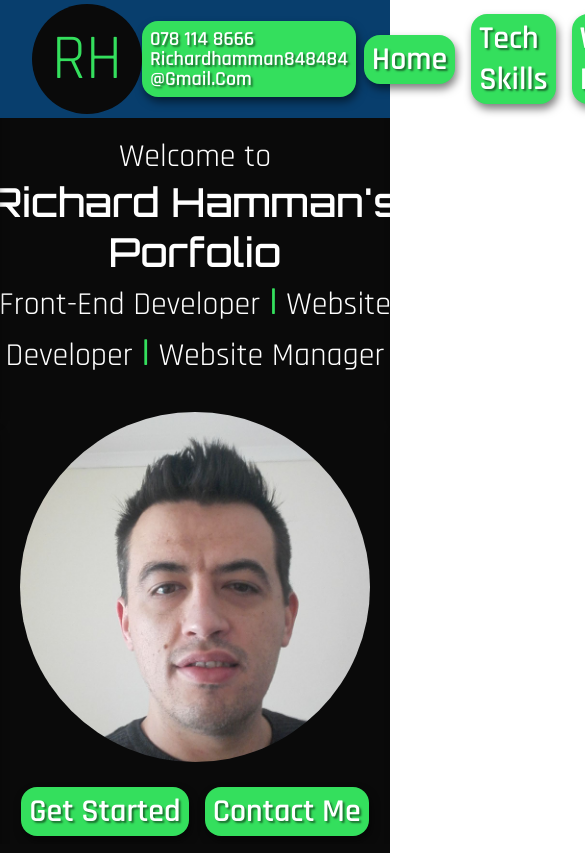
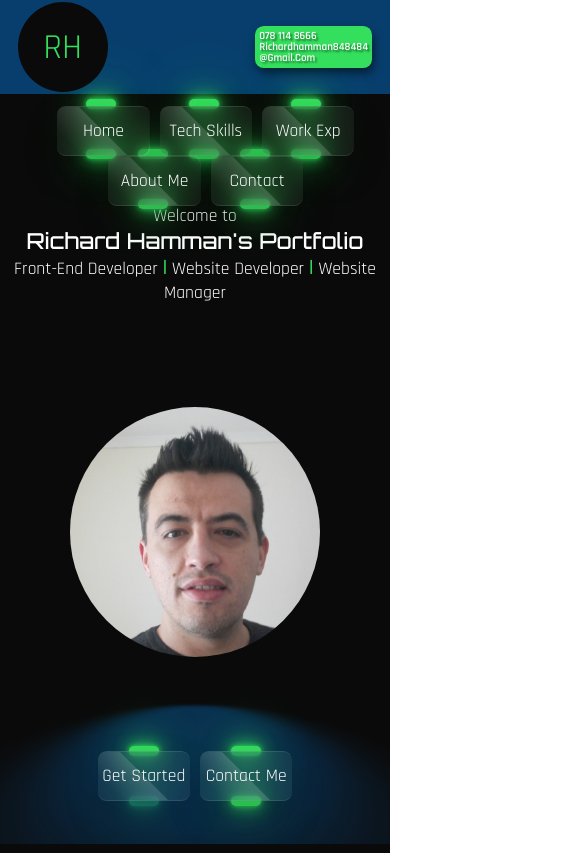
Before and after one commit to Richard-Hamman/Portfolio, a website built with Vite: page index.html in a window 390 px wide. Shown: the top 853 px of the page, 585 px wide, since content can reach past the window. Built offline with nearby package versions, Linux system fonts and the light colour scheme; some packages are replaced by stand-ins of ours.

Commit message:
fixed mobile responsive issues

```diff
--- a/index.html
+++ b/index.html
@@ -54,11 +54,16 @@
         <a href="mailto:richardhamman848484@gmail.com" aria-label="Richard's Email address" title="Email Richard Here" target="blank" class="leading-none text-[var(--white)] text-shadow-[var(--textShadow)]">richardhamman848484<br>@gmail.com</a>
       </div>
       <div class="navbar flex justify-center items-center" aria-label="Website Page Section Options">
-        <a href="" class="btn" aria-label="Go To Home Page" title="Go To Home Page">home</a>
-        <a href="#tech" class="btn" aria-label="Go To Technical Skills Section" title="Go To Technical Skills Section">tech skills</a>
-        <a href="#work" class="btn" aria-label="Go To Work Experience Section" title="Go To Work Experience Section">work exp</a>
-        <a href="#about" class="btn" aria-label="Go To About Me Section" title="Go To About Me Section">about me</a>
-        <a href="#contact" class="btn" aria-label="Go To Contact Me Section" title="Go To Contact Me Section">contact</a>
+        <div class="btn"><a href="index.html" aria-label="Go To Home Page" title="Go To Home Page">home</a></div>
+        <div class="btn"><a href="#tech" aria-label="Go To Technical Skills Section" title="Go To Technical Skills Section">tech skills</a></div>
+        <div class="btn"><a href="#work" aria-label="Go To Work Experience Section" title="Go To Work Experience Section">work exp</a></div>
+        <div class="btn"><a href="#about" aria-label="Go To About Me Section" title="Go To About Me Section">about me</a></div>
+        <div class="btn"><a href="#contact" aria-label="Go To Contact Me Section" title="Go To Contact Me Section">contact</a></div>
+
+
+
+
+
       </div>
     </nav>
     <!-- hero -->
@@ -66,29 +71,38 @@
       <div class="hero-content-box grid grid-cols-[repeat(auto-fit,minmax(30rem,1fr))] gap-y-[1rem] place-items-center opacity-0">
         <div class="content flex flex-col justify-center items-center text-center p-[1rem]">
           <p class="text-[var(--white)] text-[var(--text-size)] font-[var(--rajdhani)]">Welcome to</p>
-          <h1 class="text-[var(--white)] text-[var(--heading-size)] font-[var(--orbitron)]">Richard Hamman's Porfolio</h1>
+          <h1 class="text-[var(--white)] text-[var(--heading-size)] font-[var(--orbitron)]">Richard Hamman's Portfolio</h1>
           <p>Front-End Developer <span class="text-[var(--primary)] text-[2.5rem]">|</span> Website Developer <span class="text-[var(--primary)] text-[2.5rem]">|</span> Website Manager</p>
         </div>
         <div class="image-box flex justify-center items-center h-[350px] w-[350px] rounded-full overflow-hidden">
-          <img src="./images/Richard.jpeg" alt="hero img">
+          <img src="./images/Richard.jpeg" loading="lazy" alt="hero img">
         </div>
         <div class="btns flex gap-2">
-          <a href="#tech" class="btn">Get Started</a>
-          <a href="#contact" class="btn">Contact Me</a>
+          <div class="btn">
+            <a href="#tech">Get Started</a>
+          </div>
+          <div class="btn">
+            <a href="#contact">Contact Me</a>
+          </div>
+
           <!-- <a href="" class="btn">Nother btn</a> -->
         </div>
       </div>
 
       <div class="overlay inset-0 z-[2] flex flex-wrap">
         <div class="overlay-corner top-left">
-        <p>“Crafting seamless web experiences”</p></div>
+          <p>“Crafting seamless web experiences”</p>
+        </div>
         <div class="overlay-corner top-right">
-        <p>“Expert GSAP & ScrollTrigger animations”</p></div>
+          <p>“Expert GSAP & ScrollTrigger animations”</p>
+        </div>
 
         <div class="overlay-corner bottom-left">
-        <p>“Accessibility-first design approach"</p></div>
+          <p>“Accessibility-first design approach"</p>
+        </div>
         <div class="overlay-corner bottom-right">
-        <p>“Innovative, responsive layouts”</p></div>
+          <p>“Innovative, responsive layouts”</p>
+        </div>
       </div>
     </section>
     <!-- technical skills section -->
@@ -166,7 +180,7 @@
         </div>
         <div class="box flex flex-col bg-[var(--grey)] shadow-[var(--boxShadow)] shadow-[inset var(--boxShadow)] ">
           <div class="image-box h-[300px]">
-            <img src="/images/work-experience-1.jpg" alt="Work Experience">
+            <img src="/images/work-experience-1.jpg" alt="Work Experience" loading="lazy">
           </div>
         </div>
       </div>
@@ -177,11 +191,11 @@
         </div>
         <div class="box p-0 bg-[var(--grey)] shadow-[var(--boxShadow)] shadow-[inset var(--boxShadow)]">
           <ul class="grid grid-cols-[repeat(auto-fit,minmax(20rem,1fr))] gap-[.25rem] p-0 overflow-hidden">
-            <li><a href="https://cvcivets.co.za/" title="CV Civets" target="blank" aria-lable="Go To CV Civets"><img src="/images/cvcivets.gif" alt="CV Civets Website"></img></a></li>
-            <li><a href="https://poolpro.co.za/" title="Poolpro" target="blank" aria-lable="Go To Pool Pro"><img src="/images/poolpro.png" alt="Poolpro Website"></img></a></li>
-            <li><a href="#" title="Sparkling Giant Pools" target="blank" aria-lable="Go To Sparkling Giant Pools"><img src="/images/sparklinggiant.png" alt="Sparkling Giant"></img></a></li>
+            <li><a href="https://cvcivets.co.za/" title="CV Civets" target="blank" aria-lable="Go To CV Civets"><img src="/images/cvcivets.gif" alt="CV Civets Website" loading="lazy"></img></a></li>
+            <li><a href="https://poolpro.co.za/" title="Poolpro" target="blank" aria-lable="Go To Pool Pro"><img src="/images/poolpro.png" alt="Poolpro Website" loading="lazy"></img></a></li>
+            <li><a href="#" title="Sparkling Giant Pools" target="blank" aria-lable="Go To Sparkling Giant Pools"><img src="/images/sparklinggiant.png" alt="Sparkling Giant" loading="lazy"></img></a></li>
 
-            <li><a href="#" title="Shake Shoppe" target="blank" aria-lable="Go To The Shake Shoppe"><img src="/images/shakeshoppe.png" alt="Shake Shoppe"></img></a></li>
+            <li><a href="#" title="Shake Shoppe" target="blank" aria-lable="Go To The Shake Shoppe"><img src="/images/shakeshoppe.png" alt="Shake Shoppe" loading="lazy"></img></a></li>
           </ul>
         </div>
       </div>
@@ -280,8 +294,10 @@
     <textarea id="message" name="message" rows="5" placeholder="Your message..."
       class="p-[1rem] bg-[var(--grey)] text-[var(--white)] border border-[var(--primary)] rounded-[var(--borderRadius)] shadow-[var(--boxShadow)] resize-none" required></textarea>
 
-    <a type="submit"
-      class="btn w-max">Send Message</a>
+      <div class="btn">
+        <a type="submit" class="w-max">Submit</a>
+      </div>
+
   </form>
 </section>
 
@@ -321,11 +337,18 @@
 
       </div>
       <div class="credit bg-[rgba(255,255,255,0.5)] text-center py-[1rem] shadow-[var(--boxShadow)]">
-        <a href="index.html" class="text-[var(--black)] font-bold">Richard Hamman 2025</a>
+        <p href="index.html" class="text-[var(--black)] font-bold">Richard Hamman <span id="year"></span> </p>
         <p class="text-[var(--black)]">“Built with Tailwind, GSAP & ❤️”</p>
       </div>
     </footer>
 
+    <!-- back to top button -->
+    <div id="progress" role="button" tabindex="0" aria-label="Back to top" title="Back To The Top Of The Page">
+      <span id="progress-value">
+        <i class="fa-solid fa-chevron-up"></i>
+      </span>
+    </div>
+
     <script type="module" src="/src/main.js"></script>
   </body>
 </html>
--- a/src/main.js
+++ b/src/main.js
@@ -21,22 +21,22 @@ lenis.stop();
 gsap.timeline()
 
   // Overlay enters one-by-one with dramatic pauses
-  // .to(".top-left", { left: "-.75vw", duration: 1, ease: "power2.inOut" })
-  // .to(".top-right", { right: "-.75vw", duration: 1, ease: "power2.inOut" }, "+=3")
+  .to(".top-left", { left: "-.75vw", duration: 0.1, ease: "power2.inOut" })
+  .to(".top-right", { right: "-.75vw", duration: 0.1, ease: "power2.inOut" }, "+=1")
 
-  // .to(".bottom-left", { left: "-.75vw", duration: 0.9, ease: "power2.inOut" }, "+=3")
-  // .to(".bottom-right", { right: "-.75vw", duration: 0.1, ease: "power2.inOut" }, "+=3")
+  .to(".bottom-left", { left: "-.75vw", duration: 0.1, ease: "power2.inOut" }, "+=1")
+  .to(".bottom-right", { right: "-.75vw", duration: 0.1, ease: "power2.inOut" }, "+=1")
 
 
   // Short suspense pause
-  // .to(".overlay", {}, "+=5")
+  .to(".overlay", {}, "+=1")
 
   // All overlays exit together
-  // .to(".top-left", { left: "-55vw", duration: 0.6, ease: "power2.inOut" }, "<")
-  // .to(".top-right", { right: "-55vw", duration: 0.6, ease: "power2.inOut" }, "<")
+  .to(".top-left", { left: "-55vw", duration: 0.6, ease: "power2.inOut" }, "<")
+  .to(".top-right", { right: "-55vw", duration: 0.6, ease: "power2.inOut" }, "<")
 
-  // .to(".bottom-left", { left: "-55vw", duration: 0.6, ease: "power2.inOut" }, "<")
-  // .to(".bottom-right", { right: "-55vw", duration: 0.6, ease: "power2.inOut" }, "<")
+  .to(".bottom-left", { left: "-55vw", duration: 0.6, ease: "power2.inOut" }, "<")
+  .to(".bottom-right", { right: "-55vw", duration: 0.6, ease: "power2.inOut" }, "<")
 
 
   // Hero reveal with fade AND scale
@@ -78,11 +78,29 @@ overlayCorner.forEach((slide, i) => {
     scale: 1,
     duration: 1,
     ease: "power2.out",
-    onStart: () => {
-      // Blur all previous slides
-      overlayCorner.forEach((s, j) => {
-        if (j < i) s.classList.add("blur");
-      });
-    }
   }, "+=2.1"); // adjust timing between slides
 });
+
+// back to top progress button
+let calcScrollValue = () => {
+    let scrollProgress = document.getElementById("progress");
+    let progressValue = document.getElementById("progress-value");
+    if (!scrollProgress) return;
+    let pos = document.documentElement.scrollTop;
+    let calcHeight = document.documentElement.scrollHeight - document.documentElement.clientHeight;
+    let scrollValue = Math.round((pos * 100) / calcHeight);
+    if (pos > 100) {
+        scrollProgress.style.display = "grid";
+    }else {
+        scrollProgress.style.display = "none";
+    }
+    scrollProgress.addEventListener("click", () => {
+        document.documentElement.scrollTop = 0;
+    });
+    scrollProgress.style.background = `conic-gradient(#34df5d ${scrollValue}%, #083e6d ${scrollValue}%)`;
+};
+
+window.addEventListener('scroll', calcScrollValue);
+window.addEventListener('load', calcScrollValue);
+
+document.getElementById("year").textContent = new Date().getFullYear();
--- a/src/style.css
+++ b/src/style.css
@@ -76,19 +76,15 @@ h1, h2, h3, h4, h5, h6 {
   font-size: var(--heading-size);
 }
 
-p, a, li, label {
+p, li, label,a {
   font-family: var(--rajdhani);
   font-size: var(--text-size);
 }
+
 a, label {
   text-transform: capitalize;
-  font-weight: bold;
   cursor: pointer;
   transition: .5s ease-in-out;
-}
-a:hover {
-  transform: translate(5px);
-  color: var(--white)!important;
 }
 ul {
   color: white;
@@ -96,17 +92,98 @@ ul {
 }
 
 .btn {
-  padding: .25rem .5rem;
-  margin: 0.5rem;
+  position: relative;
+  width: 10.5rem;
+  height: 50px;
+  margin: 0 5px;
+}
+.btn a {
+  position:absolute;
+  top: 0;
+  left: 0;
+  width: 100%;
+  height: 100%;
+  display: flex;
+  justify-content: center;
+  align-items: center;
+  background: rgba(255, 255,255, 0.05);
+  box-shadow: 0 15px 35px rgba(0, 0, 0, 0.2);
+  border-top: 1px solid rgba(255, 255,255, 0.1);
+  border-bottom: 1px solid rgba(255, 255, 255, 0.1);
   border-radius: var(--borderRadius);
+  color: var(--white);
+  z-index: 1;
+  text-decoration: none;
+  font-size: 2rem;
+  transition: .25s linear;
+
+  overflow: hidden;
+  transition: 0.5s;
+  backdrop-filter:blur(15px);
+}
+.btn:hover a {
+  color: var(--white);
+  letter-spacing: 1px;
+}
+.btn a::before {
+  content: '';
+  position: absolute;
+  top: 0;
+  left:0;
+  width: 50%;
+  height: 100%;
+  background: linear-gradient(to left, rgba(255, 255, 255, 0.15),transparent);
+  transform:skewX(45deg) translateX(0);
+  transition: 0.5s;
+}
+.btn:hover a::before {
+  transform: skewX(45deg) translateX(200%);
+}
+.btn:before {
+  content: '';
+  position: absolute;
+  left: 50%;
+  transform: translateX(-50%);
+  bottom: -5px;
+  width: 30px;
+  height:10px;
+  border-radius: 10px;
+  transition: 0.5s;
+  transition-delay: 0s;
+}
+.btn:hover::before {
+  bottom: 0;
+  height: 50%;
+  width: 80%;
+  border-radius: 30px;
+  transition-delay: 0.5s;
+}
+.btn::after {
+  content: '';
+  position: absolute;
+  left: 50%;
+  transform: translateX(-50%);
+  top:-5px;
+  width: 30px;
+  height:10px;
+  border-radius: 10px;
+  transition: 0.5s;
+}
+.btn:hover::after {
+  top: 0;
+  height: 50%;
+  width: 80%;
+  border-radius: 30px;
+  transition-delay: 0.5s;
+}
+
+.btn::before,
+.btn::after {
   background: var(--primary);
-  text-shadow: var(--textShadow);
-  box-shadow: var(--boxShadow);
-  transition: .5s linear;
-  font-weight: bold;
-}
-.btn:hover {
-  transform: translate(5px);
+  box-shadow: 0 0 5px var(--primary),
+              0 0 15px var(--primary),
+              0 0 30px var(--primary),
+              0 0 60px var(--primary);
 }
 img {
   width: 100%;
@@ -138,14 +215,35 @@ nav .nav-contact a {
 nav .logo p {
   font-size: 4rem;
 }
+.hero .image-box {
+  z-index: 0;
+}
+.hero-content-box .image-box:before {
+  pointer-events: none;
+  content: '';
+  position: absolute;
+  background: var(--secondary);
+  top: 35%;
+  left: 0;
+  width: 100%;
+  height: 100%;
+  transform: perspective(1em) rotateX(10deg) scale(.5, 0.10);
+  filter: blur(5em);
+  border-radius: 50%;
+  opacity: 0.7;
+  z-index: -1;
+}
+.hero .btns {
+  z-index: 1;
+}
 
 .hero .hero-content-box .content span {
   font-weight: 900;
 }
 
 .hero .overlay .overlay-corner {
-  position: relative;
-  width: 49.9vw;
+  position: absolute;
+  width: 50vw;
   height: 50vh;
   background: var(--black);
   color: var(--white);
@@ -153,9 +251,8 @@ nav .logo p {
   flex-direction: column;
   justify-content: center;
   align-items: center;
-  padding: 2rem;
   text-align: center;
-  box-shadow: var(--boxShadow);
+  border: 1px solid var(--white);
 }
 .hero .overlay-corner.blur {
   filter: blur(5px);
@@ -164,22 +261,18 @@ nav .logo p {
 }
 
 .hero .overlay .overlay-corner.top-left {
-  position: absolute;
   top: -.75vh;
   left: -51vw;
 }
 .hero .overlay .overlay-corner.top-right {
-  position: absolute;
   top: -.75vh;
   right: -51vw;
 }
 .hero .overlay .overlay-corner.bottom-left {
-  position: absolute;
   bottom: -.75vh;
   left: -51vw;
 }
 .hero .overlay .overlay-corner.bottom-right {
-  position: absolute;
   bottom: -.75vh;
   right: -51vw;
 }
@@ -192,10 +285,67 @@ nav .logo p {
   content: '';
   position: absolute;
   inset: 0;
-  background: rgba(0, 0, 0,0.9);
+  background: rgba(0, 0, 0,0.7);
   z-index: 1;
 }
 
+#progress {
+  position: fixed;
+  display: none;
+  place-items: center;
+  width: 60px;
+  height: 60px;
+  bottom: 2rem;
+  right: 2rem;
+  z-index: 10;
+  border-radius: 50%;
+  box-shadow: var(--boxShadow);
+  cursor: pointer;
+  opacity: .7;
+}
+#progress-value {
+  display: block;
+  height: calc(100% - 15px);
+  width: calc(100% - 15px);
+  background: var(--white);
+  border-radius: 50%;
+  display: grid;
+  place-items: center;
+  font-size: 2rem;
+  color: var(--mattBlack);
+}
+@media (max-width:1200px) {
+  html {
+    font-size: 62.5%;
+  }
+  .logo p {
+    width: 90px;
+    height: 90px;
+  }
+
+}
+@media (max-width:800px) {
+  html {
+    font-size: 55%;
+  }
+  .navbar {
+    position: absolute;
+    flex-wrap: wrap;
+    top: 110%;
+    text-align: center;
+  }
+  .hero .image-box {
+    width: 250px;
+    height: 250px;
+  }
+  .navbar a {
+    margin:2px;
+  }
+  .hero-content-box {
+    padding-top: 10rem;
+  }
+
+}
 
 @media (prefers-color-scheme: light) {
   :root {
```
